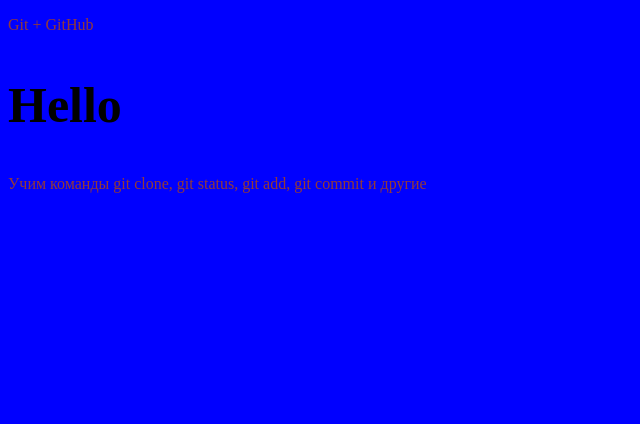
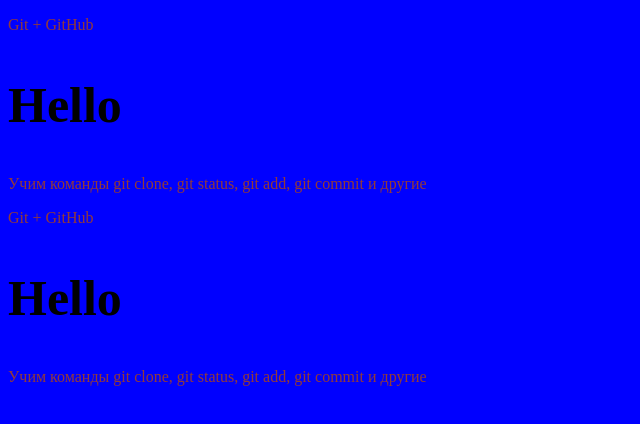
Before and after one commit to antonenkoao/gittest, a plain HTML site: page index.html in a window 1280 px wide. Shown: the whole page, without its empty margins (0-640 px from the left). Drawn offline with Linux system fonts and the light colour scheme.

Commit message:
About branch and work in it

```diff
--- a/index.html
+++ b/index.html
@@ -11,5 +11,8 @@
     <p>Git + GitHub</p>
     <h2>Hello</h2>
     <p>Учим команды git clone, git status, git add, git commit и другие</p>
+    <p>Git + GitHub</p>
+    <h2>Hello</h2>
+    <p>Учим команды git clone, git status, git add, git commit и другие</p>
 </body>
 </html>
```
